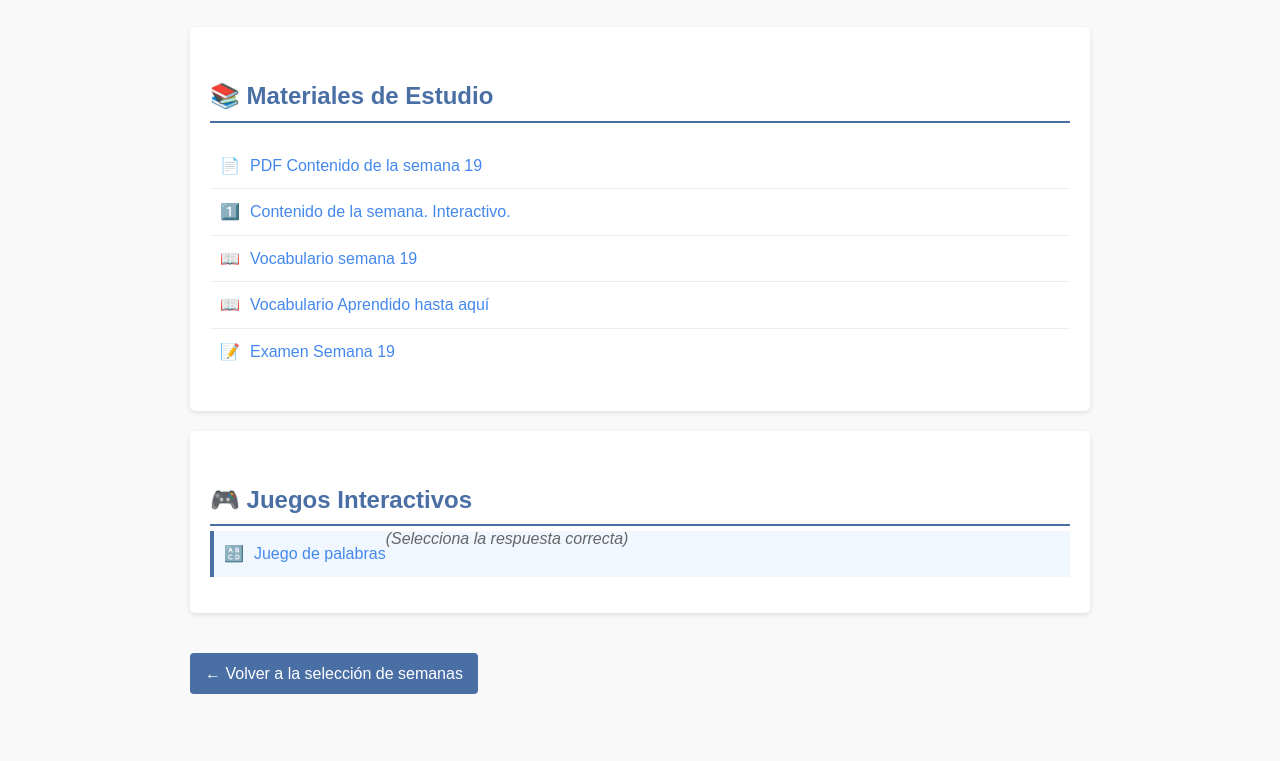
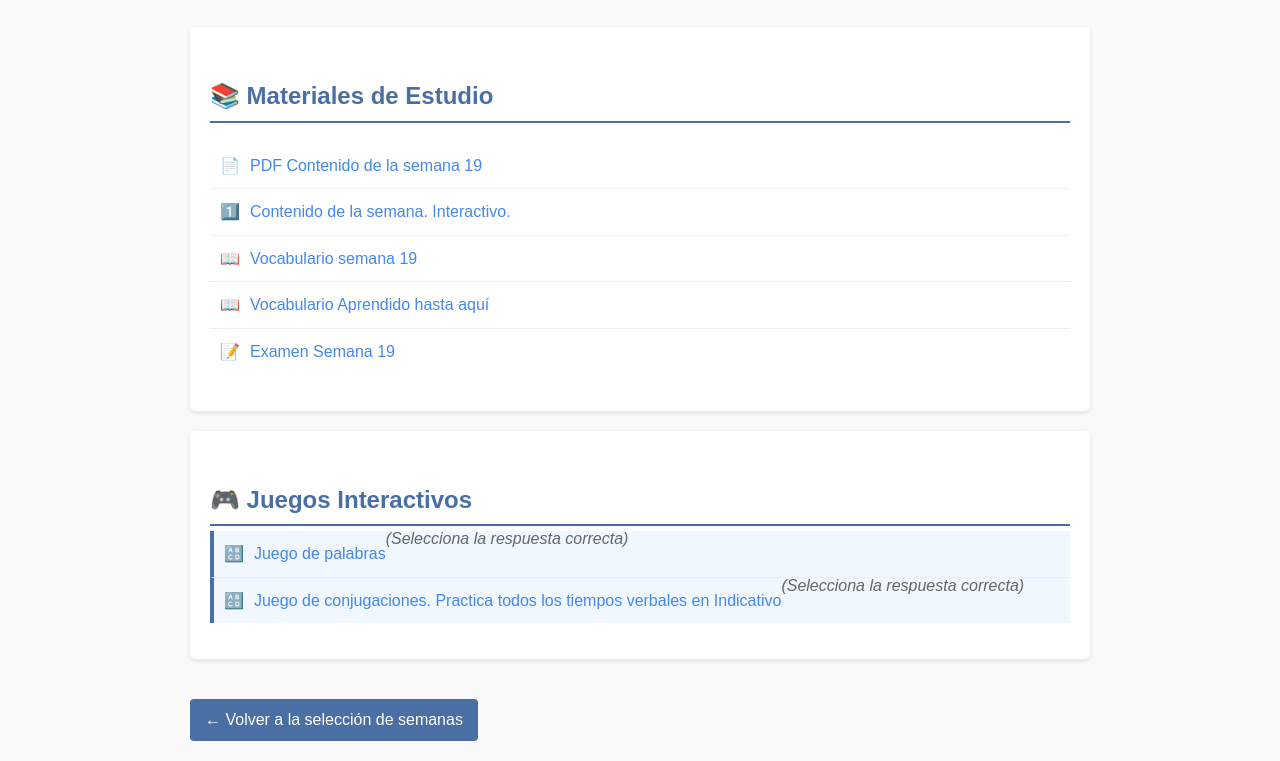
Before and after one commit to Rol123-m/Curso-de-Griego, a plain HTML site: page recursos_semana19.html in a window 1280 px wide. Shown: the part 165-926 px from the top of the page. Before the commit the page ends 879 px from the top, so only its background shows below. Drawn offline with Linux system fonts and the light colour scheme; sample sign-in values are in the browser's storage.

Commit message:
Update recursos_semana19.html

```diff
--- a/recursos_semana19.html
+++ b/recursos_semana19.html
@@ -165,6 +165,13 @@
                 <a href="semana 19/juegos/4.juego de palabras, solo en la computadora.html">Juego de palabras</a>
                 <span class="note">(Selecciona la respuesta correcta)</span>
             </li>
+             <li class="resource-item game-item">
+                <span class="resource-icon">🔠</span>
+                <a href="https://rol123-m.github.io/Juego-de-Conjugaciones-Griegas./">Juego de conjugaciones. Practica todos los tiempos
+                    verbales en Indicativo
+                </a>
+                <span class="note">(Selecciona la respuesta correcta)</span>
+            </li>
 
         </ul>
     </div>
```
